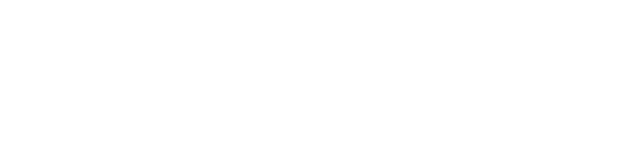
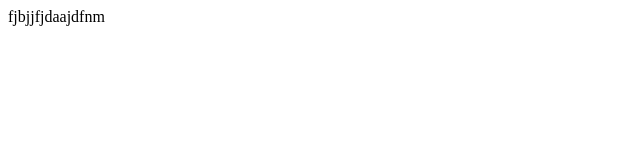
Before and after one commit to jeshurunmuchugingugi/Tailwind-project, a plain HTML site: page index.html in a window 1280 px wide. Shown: the whole page, without its empty margins (0-640 px from the left). Drawn offline with Linux system fonts and the light colour scheme.

Commit message:
New change

```diff
--- a/index.html
+++ b/index.html
@@ -6,6 +6,8 @@
     <title>Document</title>
 </head>
 <body>
-
+    <div>
+        fjbjjfjdaajdfnm
+    </div>
 </body>
 </html>
```
